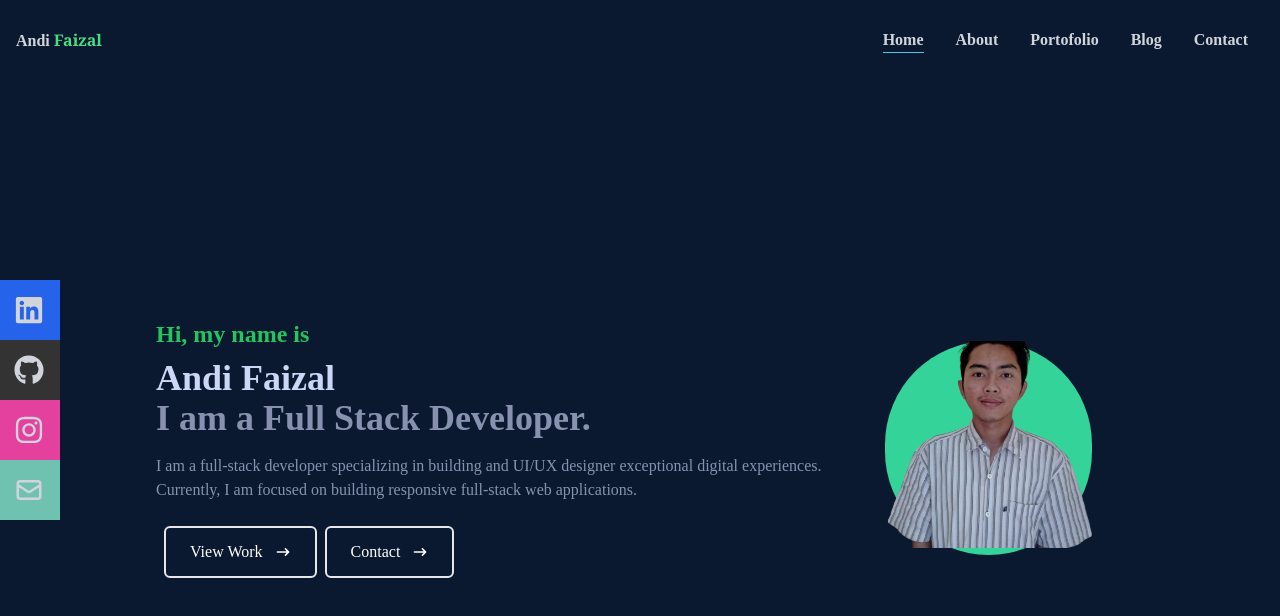
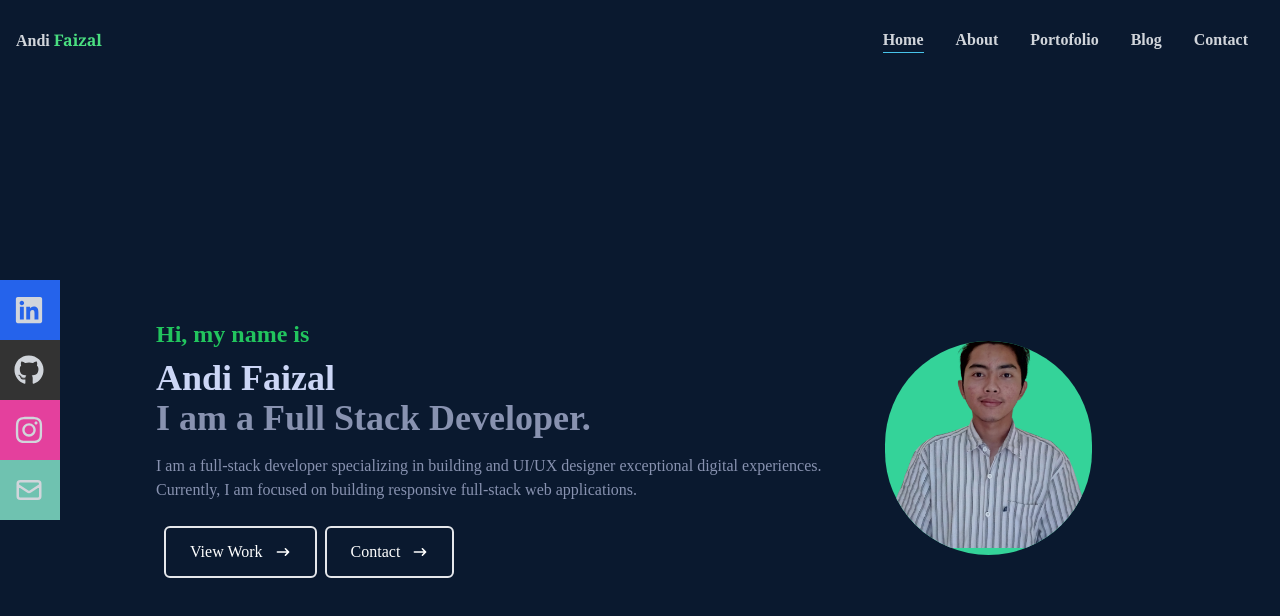
Before and after one commit to andi-faizal94/Andi-Portofolio-and-Blog, a Next.js app: page / in a window 1280 px wide. Shown: the top 616 px of the page. Built offline with nearby package versions, Linux system fonts and the light colour scheme.

Commit message:
overflow hidden image

```diff
--- a/pages/index.js
+++ b/pages/index.js
@@ -33,21 +33,21 @@ export default function Home() {
                 <a className="text-white group border-2 px-6 py-3 mx-2 my-2 flex items-center hover:bg-emerald-400 rounded-md">
                   View Work
                   <span className="group-hover:rotate-90 duration-300">
-                    <HiArrowNarrowRight className="ml-3 " />
+                    <HiArrowNarrowRight className="ml-3" />
                   </span>
                 </a>
               </Link>
               <Link href="/contact">
-                <a className=" text-white group border-2 px-6 py-3 my-2 flex items-center hover:text-black hover:bg-cyan-200 rounded-md">
+                <a className="text-white group border-2 px-6 py-3 my-2 flex items-center hover:text-black hover:bg-cyan-200 rounded-md">
                   Contact
                   <span className="group-hover:rotate-90 duration-300">
-                    <HiArrowNarrowRight className="ml-3 " />
+                    <HiArrowNarrowRight className="ml-3" />
                   </span>
                 </a>
               </Link>
             </div>
           </div>
-          <div className="block  w-6/2 md:m-8  bg-emerald-400 hover:bg-transparent rounded-full relative">
+          <div className="block  w-6/2 md:m-8 overflow-hidden bg-emerald-400 hover:bg-transparent rounded-full relative">
             {/* <img src={logo} alt="andi profil" size={30} /> */}
             <Image
               className="object-cover absolute h-screen z-0"
```
